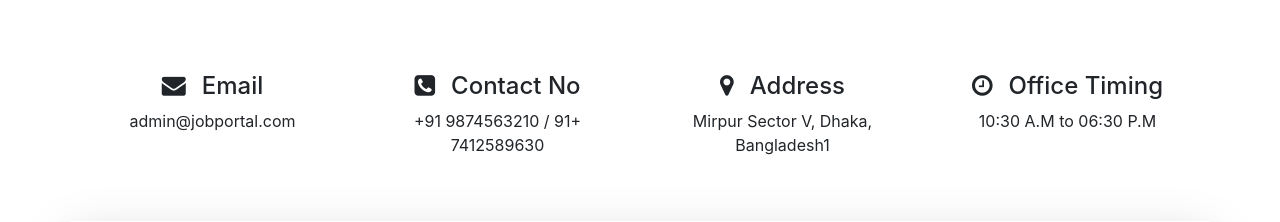
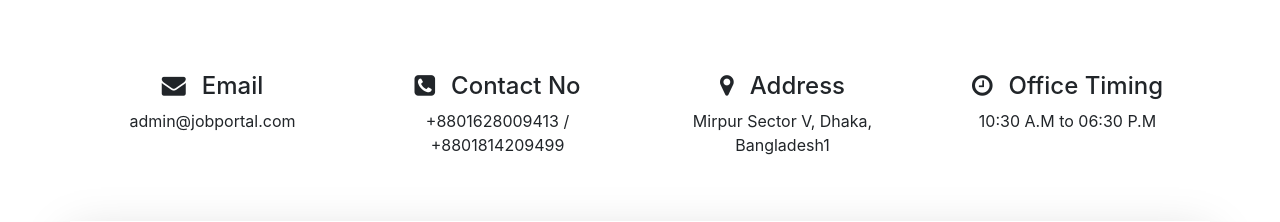
Before and after one commit to Shakil-Hossain-Noyon/job-portal, a Django app: page /contact in a window 1280 px wide. Shown: the part 717-939 px from the top of the page. Run offline with Django 3.2, Linux system fonts and the light colour scheme; some libraries are stand-ins or nearby versions.

Commit message:
Update contact.html

```diff
--- a/job/templates/contact.html
+++ b/job/templates/contact.html
@@ -33,7 +33,7 @@
 
         <div class="col-sm-3 mydiv">
             <h4 class="text-center"><i class="fa fa-phone-square mr-3"></i>Contact No</h4>
-            <p class="text-center">+91 9874563210 / 91+ 7412589630</p>
+            <p class="text-center">+8801628009413 / +8801814209499</p>
 
         </div>
 
```
